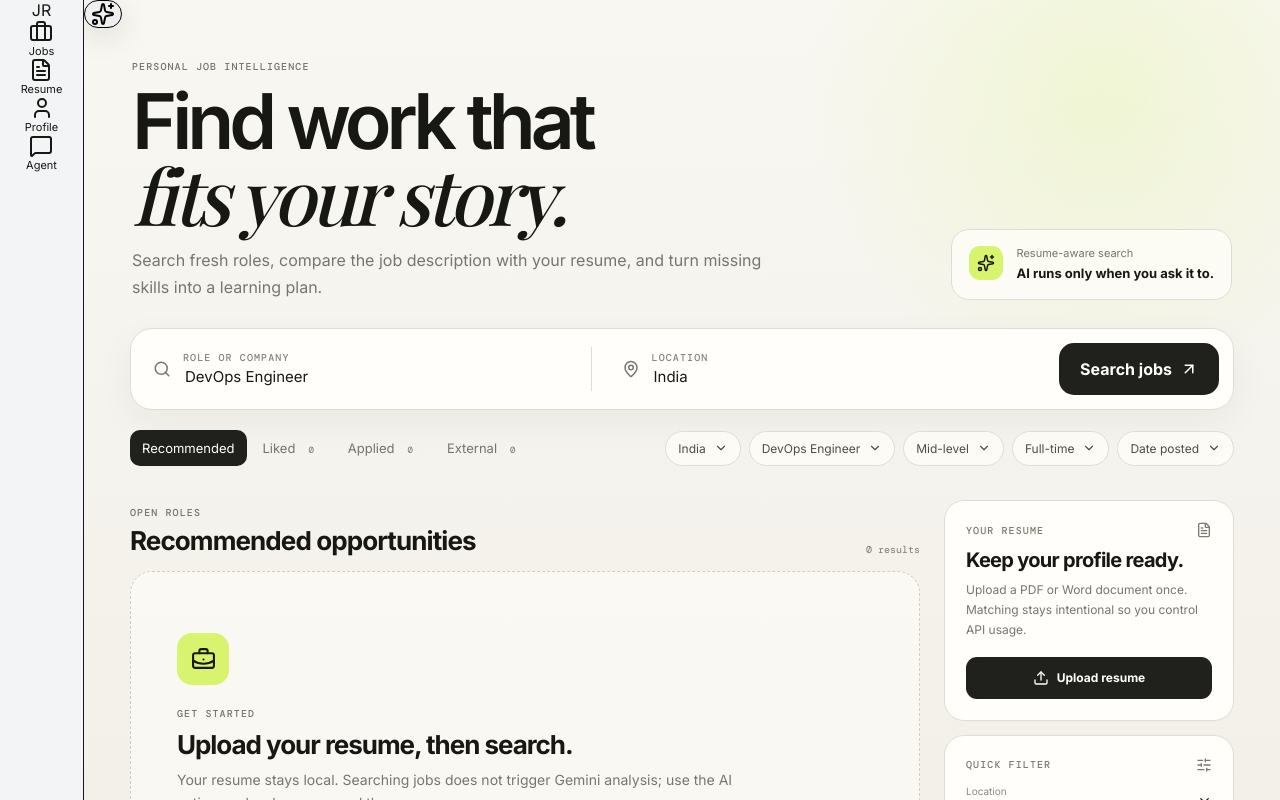
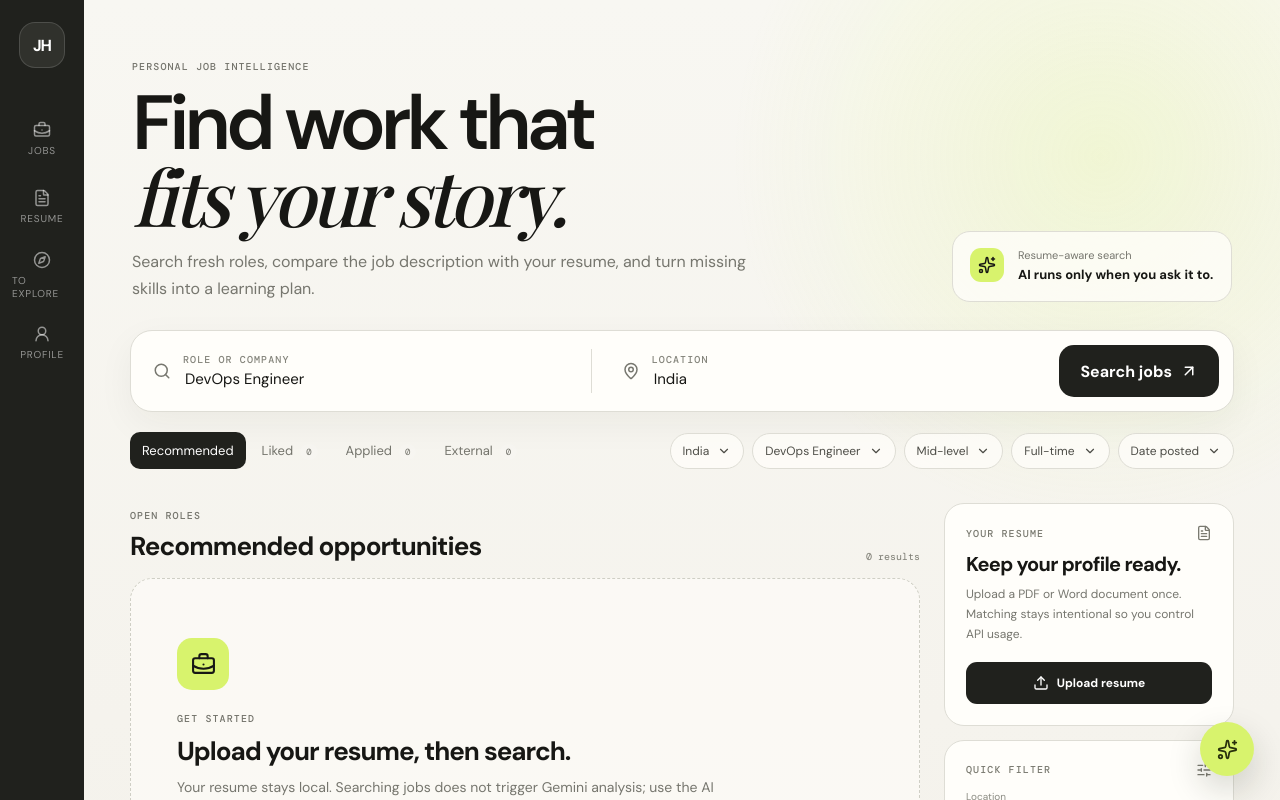
Before and after one commit to shishir-krishna-101/job_hunt, a Next.js app in the folder frontend/: page / in a window 1280 px wide. Shown: the top 800 px of the page. Built offline with nearby package versions, Linux system fonts and the light colour scheme; a web font is replaced by a local one.

Commit message:
Redesign Job Hunt UI with Fox-inspired visual system

```diff
--- a/frontend/src/app/layout.tsx
+++ b/frontend/src/app/layout.tsx
@@ -1,15 +1,19 @@
 import type { Metadata } from "next";
-import { Inter } from "next/font/google";
+import { BriefcaseBusiness, Compass, FileText, UserRound, Sparkles } from "lucide-react";
+import Link from "next/link";
 import "./globals.css";
-import Link from "next/link";
-import { Briefcase, FileText, User, MessageSquare, Target, Video, Sparkles } from "lucide-react";
-
-const inter = Inter({ subsets: ["latin"] });
 
 export const metadata: Metadata = {
-  title: "JobRight Clone",
-  description: "AI Job Matcher",
+  title: "Job Hunt — Personal Job Intelligence",
+  description: "Resume-aware job discovery and career intelligence.",
 };
+
+const navItems = [
+  { href: "/", label: "Jobs", icon: BriefcaseBusiness },
+  { href: "/resume", label: "Resume", icon: FileText },
+  { href: "/explore", label: "To Explore", icon: Compass },
+  { href: "/profile", label: "Profile", icon: UserRound },
+];
 
 export default function RootLayout({
   children,
@@ -18,41 +22,29 @@ export default function RootLayout({
 }>) {
   return (
     <html lang="en">
-      <body className={`${inter.className} bg-[#f3f4f6] flex h-screen overflow-hidden text-gray-900`}>
-        {/* Slim Sidebar */}
-        <aside className="w-[84px] bg-white border-r border-gray-200 flex flex-col items-center py-6 space-y-8 z-10 shrink-0">
-          <div className="w-12 h-12 bg-teal-400 rounded-xl flex items-center justify-center text-white font-bold text-2xl mb-2 shadow-sm">
-            JR
-          </div>
-          <nav className="flex-1 flex flex-col items-center space-y-8 w-full">
-            <Link href="/" className="flex flex-col items-center text-teal-600 hover:text-teal-700">
-              <Briefcase className="w-6 h-6 mb-1.5" />
-              <span className="text-[11px] font-semibold">Jobs</span>
-            </Link>
-            <Link href="/resume" className="flex flex-col items-center text-gray-400 hover:text-teal-600">
-              <FileText className="w-6 h-6 mb-1.5" />
-              <span className="text-[11px] font-semibold">Resume</span>
-            </Link>
-            <Link href="/profile" className="flex flex-col items-center text-gray-400 hover:text-teal-600">
-              <User className="w-6 h-6 mb-1.5" />
-              <span className="text-[11px] font-semibold">Profile</span>
-            </Link>
-            <Link href="/agent" className="flex flex-col items-center text-gray-400 hover:text-teal-600">
-              <MessageSquare className="w-6 h-6 mb-1.5" />
-              <span className="text-[11px] font-semibold">Agent</span>
-            </Link>
-          </nav>
-        </aside>
+      <body>
+        <div className="app-shell">
+          <aside className="app-sidebar">
+            <div className="app-brand" title="Job Hunt">
+              JH
+            </div>
 
-        {/* Main Content Area */}
-        <main className="flex-1 flex flex-col overflow-hidden relative">
-          {children}
+            <nav className="app-nav" aria-label="Primary navigation">
+              {navItems.map(({ href, label, icon: Icon }) => (
+                <Link key={href} href={href} className="app-nav-link">
+                  <Icon size={18} />
+                  <span>{label}</span>
+                </Link>
+              ))}
+            </nav>
+          </aside>
 
-          {/* Floating Chat Bot */}
-          <button className="absolute bottom-8 right-8 w-14 h-14 bg-white rounded-full shadow-[0_8px_30px_rgb(0,0,0,0.12)] border border-gray-100 flex items-center justify-center text-teal-600 hover:scale-105 transition-transform z-50">
-            <Sparkles className="w-6 h-6" />
+          <main className="app-main">{children}</main>
+
+          <button className="chat-orb" type="button" aria-label="Open AI assistant">
+            <Sparkles size={21} />
           </button>
-        </main>
+        </div>
       </body>
     </html>
   );
```
